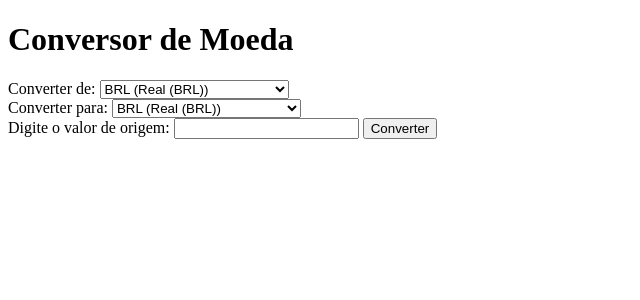
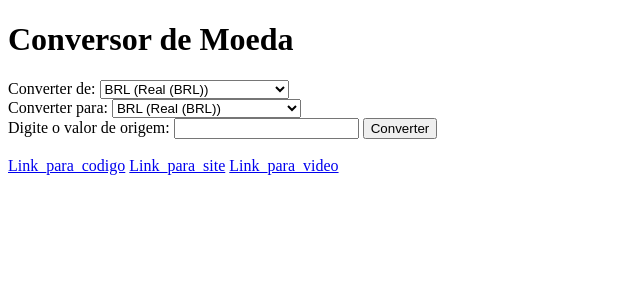
Before and after one commit to moviessjk/conversor_de_moedas, a Flask app: page / in a window 1280 px wide. Shown: the top 300 px of the page, without its empty margins (0-640 px from the left). Run offline with Flask 3, Linux system fonts and the light colour scheme.

Commit message:
link no html

```diff
--- a/templates/conversor.html
+++ b/templates/conversor.html
@@ -24,5 +24,9 @@
         <input type="text" id="valor_origem" name="valor_origem" required>
         <input type="submit" value="Converter">
     </form>
+    <br>
+    <a href="https://github.com/moviessjk/conversor_de_moedas"  target="_blank">Link_para_codigo</a>
+    <a href="https://moviessjk.pythonanywhere.com"  target="_blank">Link_para_site</a>
+    <a href="https://www.youtube.com/watch?v=cN8mhQ84Nwk"  target="_blank">Link_para_video</a>
 </body>
 </html>
```
